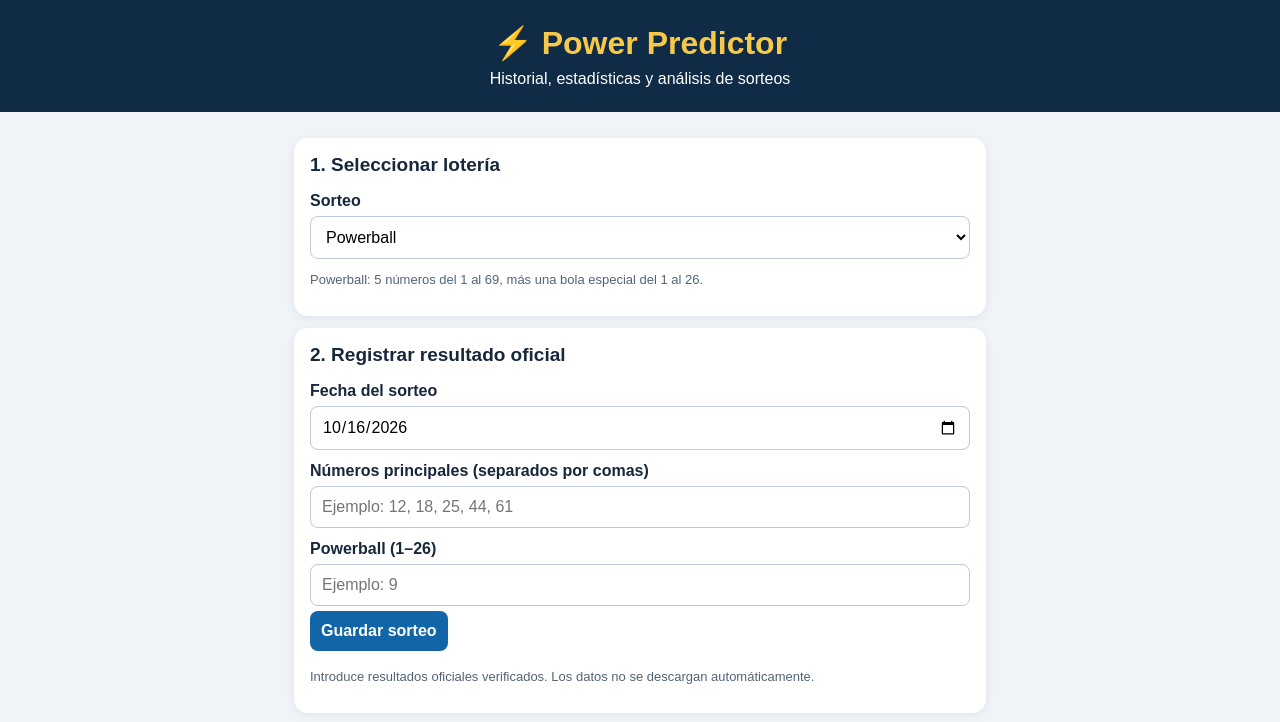
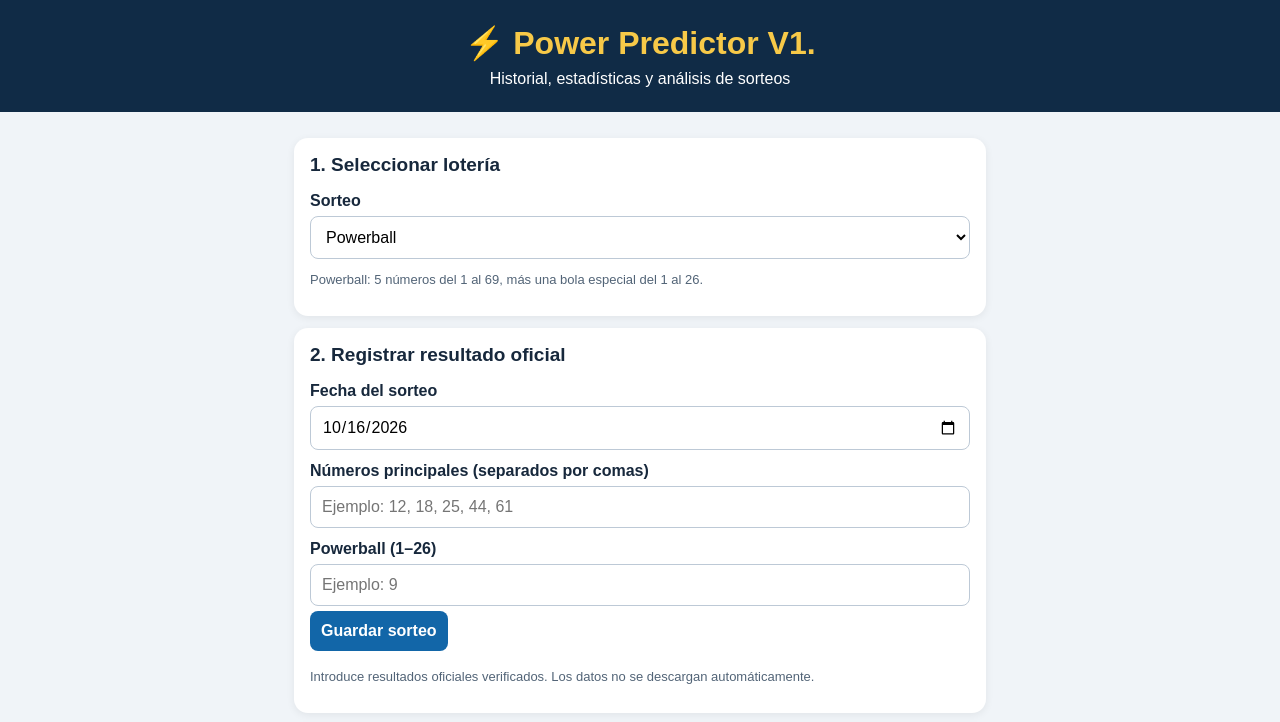
Before and after one commit to OBJ927/Power-predector, a plain HTML site: page index.html in a window 1280 px wide. Shown: the top 722 px of the page. Drawn offline with Linux system fonts and the light colour scheme.

Commit message:
Update header to include version number

```diff
--- a/index.html
+++ b/index.html
@@ -31,7 +31,7 @@
 </head>
 <body>
 <header>
-<h1>⚡ Power Predictor</h1>
+<h1>⚡ Power Predictor V1.</h1>
 <p>Historial, estadísticas y análisis de sorteos</p>
 </header>
 <main>
```
